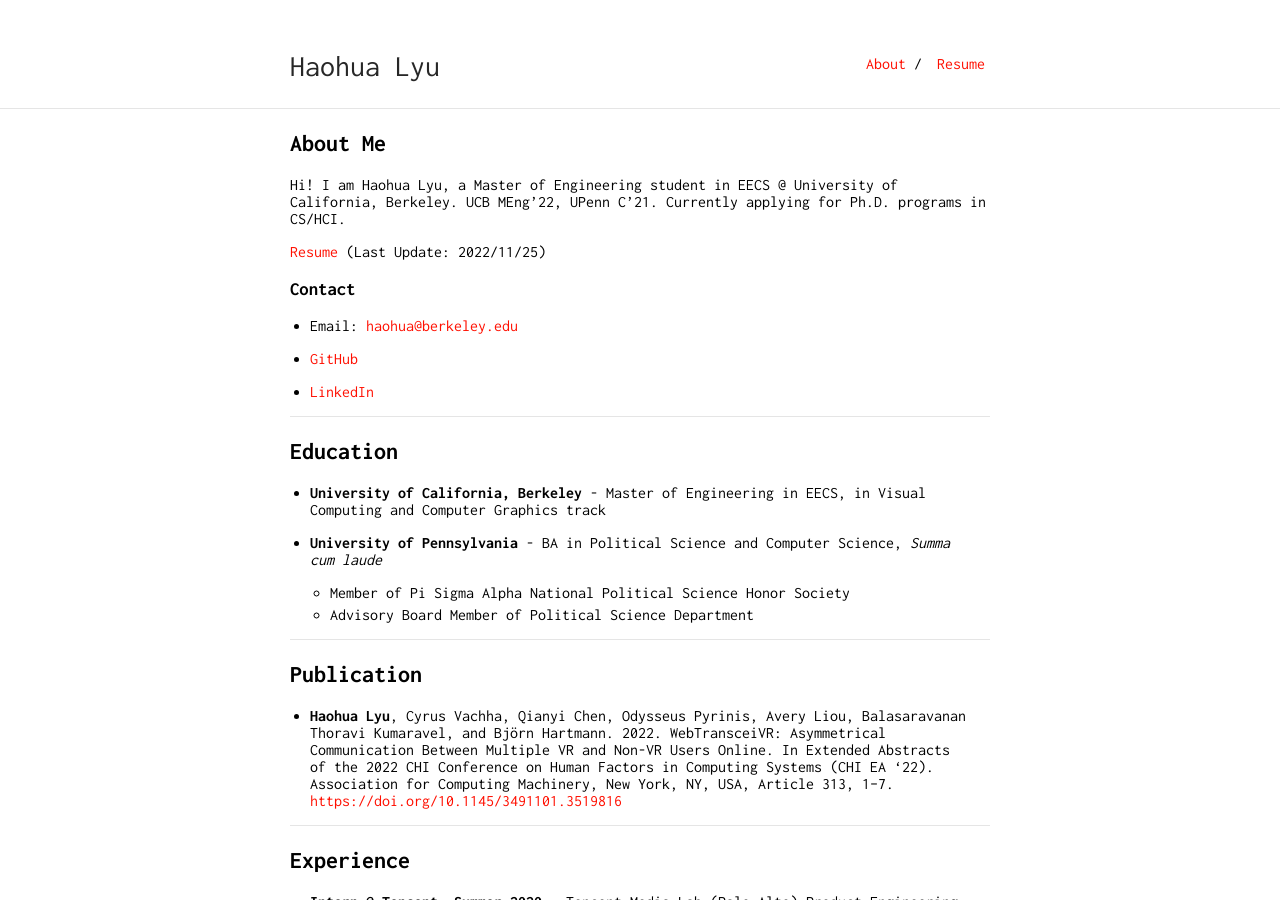
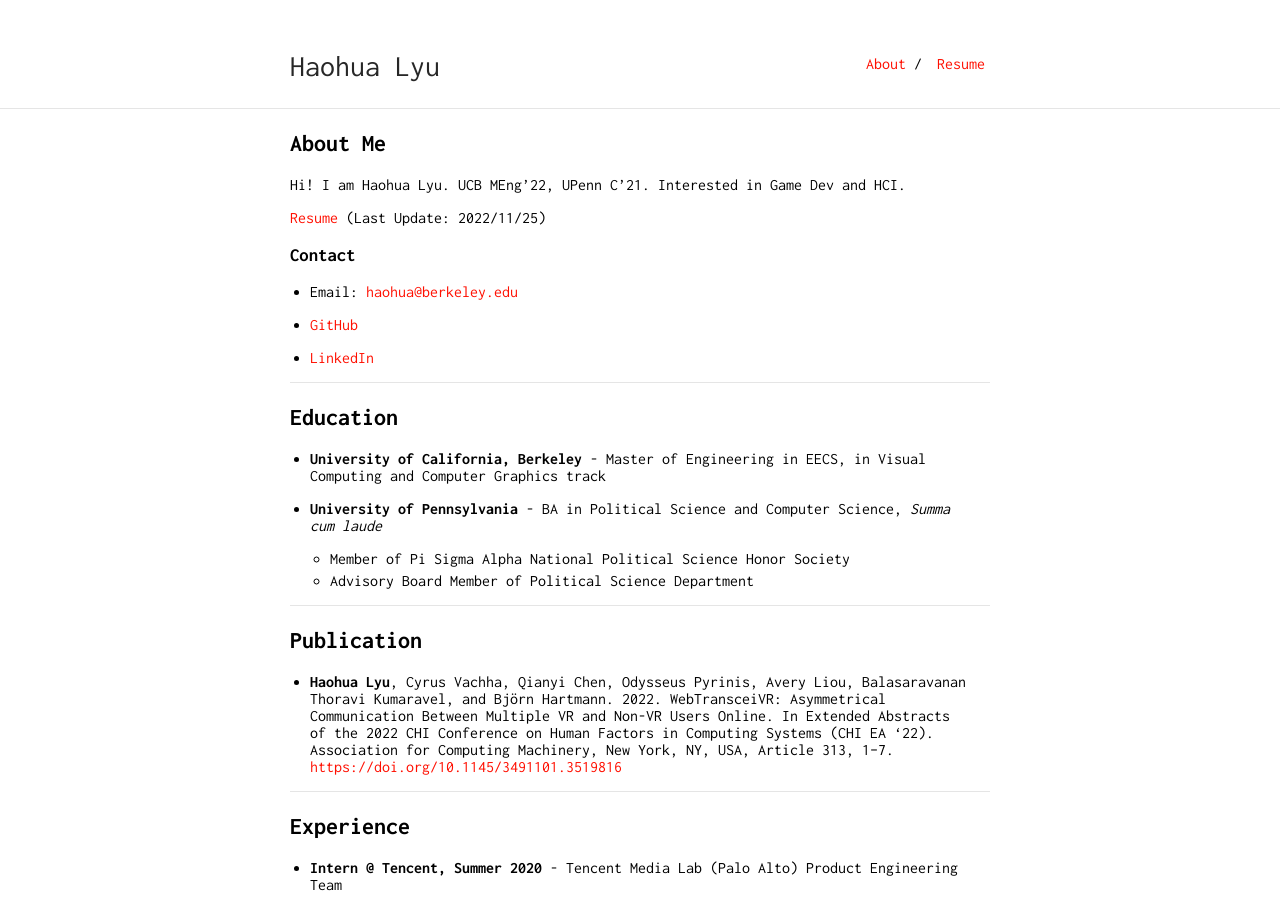
Before and after one commit to Haohua-Lyu/haohua-lyu.github.io, a Jekyll site: the page built from index.md, in a window 1280 px wide and 900 px high. Built offline with Jekyll 4.4.1, drawn with Linux system fonts in a browser that asks for light colours.

Commit message:
Update index.md

```diff
--- a/index.md
+++ b/index.md
@@ -7,7 +7,7 @@ layout: default
 
 <!-- <img class="profile-picture" src="sherlock.jpg"> -->
 
-Hi! I am Haohua Lyu, a Master of Engineering student in EECS @ University of California, Berkeley. UCB MEng'22, UPenn C'21. Currently applying for Ph.D. programs in CS/HCI.
+Hi! I am Haohua Lyu. UCB MEng'22, UPenn C'21. Interested in Game Dev and HCI.
 
 [Resume](Haohua_Lyu_Resume_EN_2022_11_T.pdf) (Last Update: 2022/11/25)
 
```
